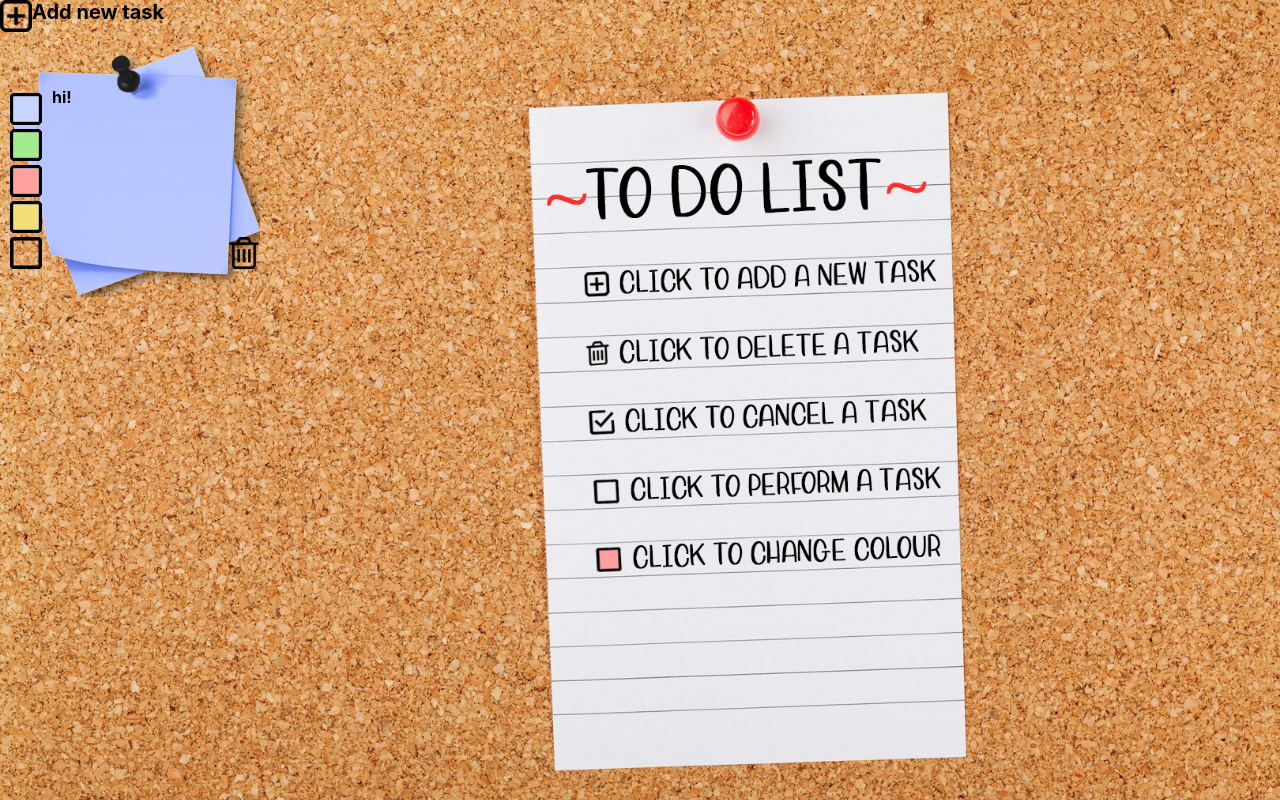
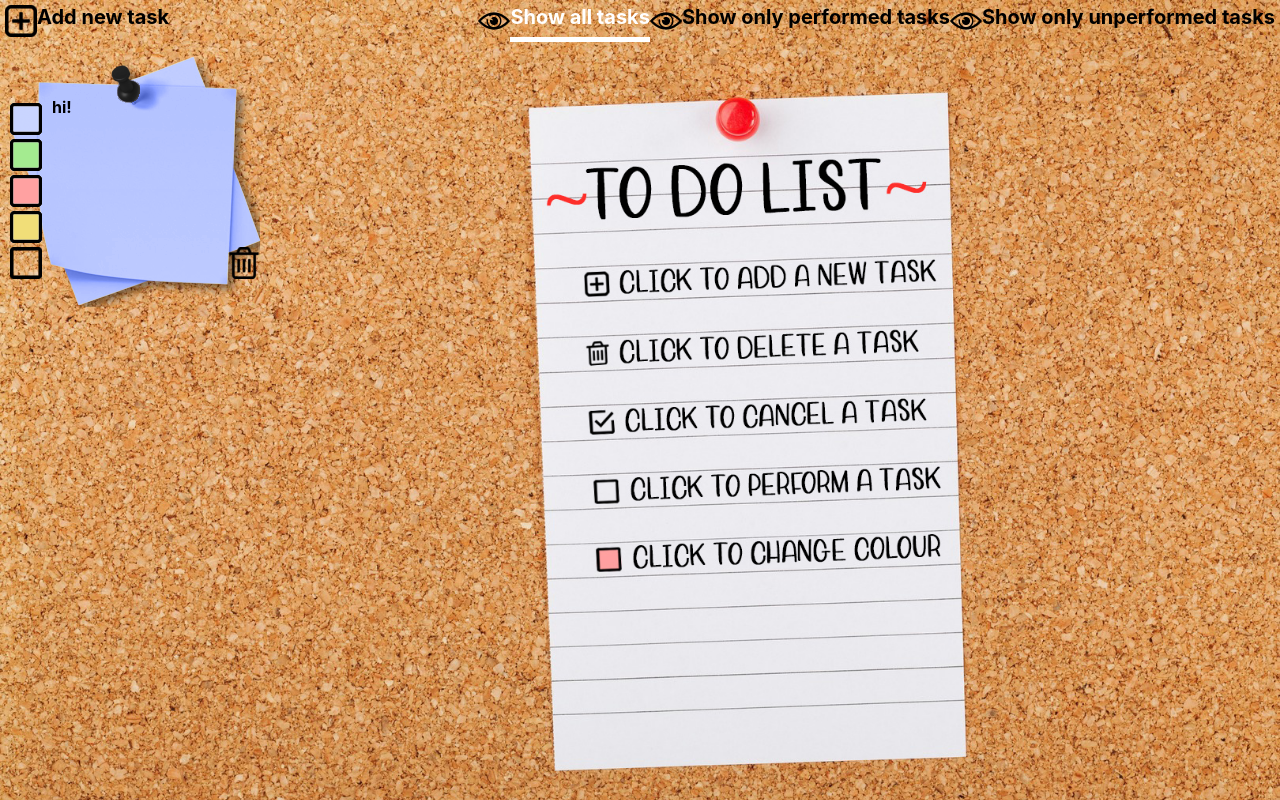
Before and after one commit to AntonGoncharik/to_do_list, a React (Create React App) app: page / in a window 1280 px wide. Built offline with nearby package versions, Linux system fonts and the light colour scheme.

Commit message:
selection

```diff
--- a/src/components/ToDoList/ToDoList.js
+++ b/src/components/ToDoList/ToDoList.js
@@ -1,8 +1,16 @@
 import React from 'react';
 import Task from "../Task/Task";
 import {connect} from "react-redux";
-import {addTask, changeIconColour, deleteTask, performTask, updateTask} from '../../redux/task_reducer';
+import {
+    addTask,
+    changeIconColour,
+    deleteTask,
+    performTask,
+    selectionTasks,
+    updateTask
+} from '../../redux/task_reducer';
 import buttonAdd from './../../img/add.png';
+import buttonSelection from './../../img/eye.png';
 import s from './ToDoList.module.css';
 import cn from 'classnames';
 
@@ -11,17 +19,48 @@ const ToDoList = (props) => {
         props.addTask('hi!');
     };
 
+    const selectionTasks = (selection) => {
+        props.selectionTasks(selection);
+    };
+
     return (
         <div>
-            <div className={s.addNewTask}>
-                <div className={cn(s.buttonIcon, s.pressButton)}
-                     onClick={addTask}>
-                    <img src={buttonAdd}/>
+            <div className={s.buttonPanel}>
+                <div className={s.addNewTask}>
+                    <div className={cn(s.buttonIcon, s.pressButton)}
+                         onClick={addTask}>
+                        <img src={buttonAdd}/>
+                    </div>
+                    <div>Add new task</div>
                 </div>
-                <div>Add new task</div>
+                <div className={s.addNewTask}>
+                    <div className={cn(s.buttonIcon, s.pressButton)}
+                         onClick={() => selectionTasks(0)}>
+                        <img src={buttonSelection}/>
+                    </div>
+                    <div className={props.selection === 0 ? s.active : ''}>Show all tasks</div>
+                    <div className={cn(s.buttonIcon, s.pressButton)}
+                         onClick={() => selectionTasks(1)}>
+                        <img src={buttonSelection}/>
+                    </div>
+                    <div className={props.selection === 1 ? s.active : ''}>Show only performed tasks</div>
+                    <div className={cn(s.buttonIcon, s.pressButton)}
+                         onClick={() => selectionTasks(2)}>
+                        <img src={buttonSelection}/>
+                    </div>
+                    <div className={props.selection === 2 ? s.active : ''}>Show only unperformed tasks</div>
+                </div>
             </div>
             <div className={s.areaToDoList}>
-                {props.tasks.map(item =>
+                {props.tasks.filter(item => {
+                    if (props.selection === 0) {
+                        return true;
+                    } else if (props.selection === 1) {
+                        return item.performed;
+                    } else {
+                        return !item.performed;
+                    }
+                }).map(item =>
                     <Task key={item.id}
                           id={item.id}
                           indexColour={item.colour}
@@ -39,7 +78,8 @@ const ToDoList = (props) => {
 
 const mapStateToProps = (state) => {
     return {
-        tasks: state.toDoList.tasks
+        tasks: state.toDoList.tasks,
+        selection: state.toDoList.selection
     }
 };
 
@@ -49,7 +89,8 @@ const mapDispatchToProps = (dispatch) => {
         deleteTask: id => dispatch(deleteTask(id)),
         performTask: id => dispatch(performTask(id)),
         updateTask: (id, text) => dispatch(updateTask(id, text)),
-        changeColour: (id, indexColour) => dispatch(changeIconColour(id, indexColour))
+        changeColour: (id, indexColour) => dispatch(changeIconColour(id, indexColour)),
+        selectionTasks: (selection) => dispatch(selectionTasks(selection))
     }
 };
 
--- a/src/components/ToDoList/ToDoList.module.css
+++ b/src/components/ToDoList/ToDoList.module.css
@@ -7,6 +7,12 @@
     display: flex;
     font-size: 20px;
     font-weight: bold;
+    margin: 5px;
+}
+
+.buttonPanel {
+    display: flex;
+    justify-content: space-between;
 }
 
 .areaToDoList {
@@ -17,3 +23,8 @@
 .pressButton:active {
     transform: translateY(2px);
 }
+
+.active {
+    color: white;
+    border-bottom: white 5px solid;
+}
--- a/src/redux/task_reducer.js
+++ b/src/redux/task_reducer.js
@@ -3,8 +3,10 @@ const PERFORM_TASK = 'PERFORM_TASK';
 const UPDATE_TASK = 'UPDATE_TASK';
 const DELETE_TASK = 'DELETE_TASK';
 const CHANGE_ICON_COLOUR = 'CHANGE_ICON_COLOUR';
+const SELECTION_TASKS = 'SELECTION_TASKS';
 
 const initialState = {
+    selection: 0,
     tasks: [{id: 1, performed: false, task: 'hi!', colour: 0}]
 };
 
@@ -56,6 +58,9 @@ export const taskReducer = (state = initialState, action) => {
                 })
             };
             break;
+        case SELECTION_TASKS:
+            return {...state, selection: action.selection};
+            break;
         default:
             return state;
     }
@@ -80,3 +85,7 @@ export const deleteTask = (id) => {
 export const changeIconColour = (id, indexColour) => {
     return {type: 'CHANGE_ICON_COLOUR', id, indexColour}
 }
+
+export const selectionTasks = (selection) => {
+    return {type: 'SELECTION_TASKS', selection}
+}
```
Also changed, not shown: src/img/eye.png (added).
